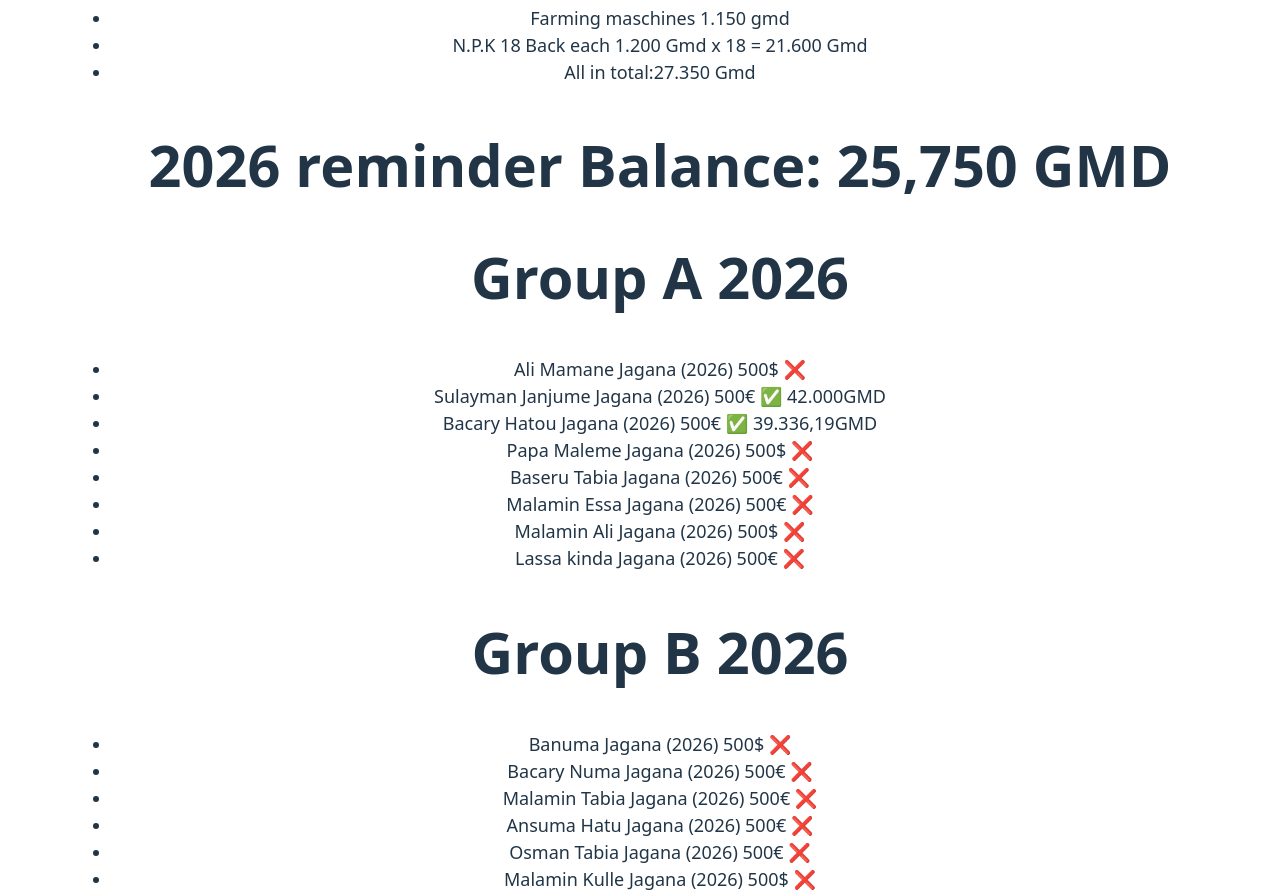
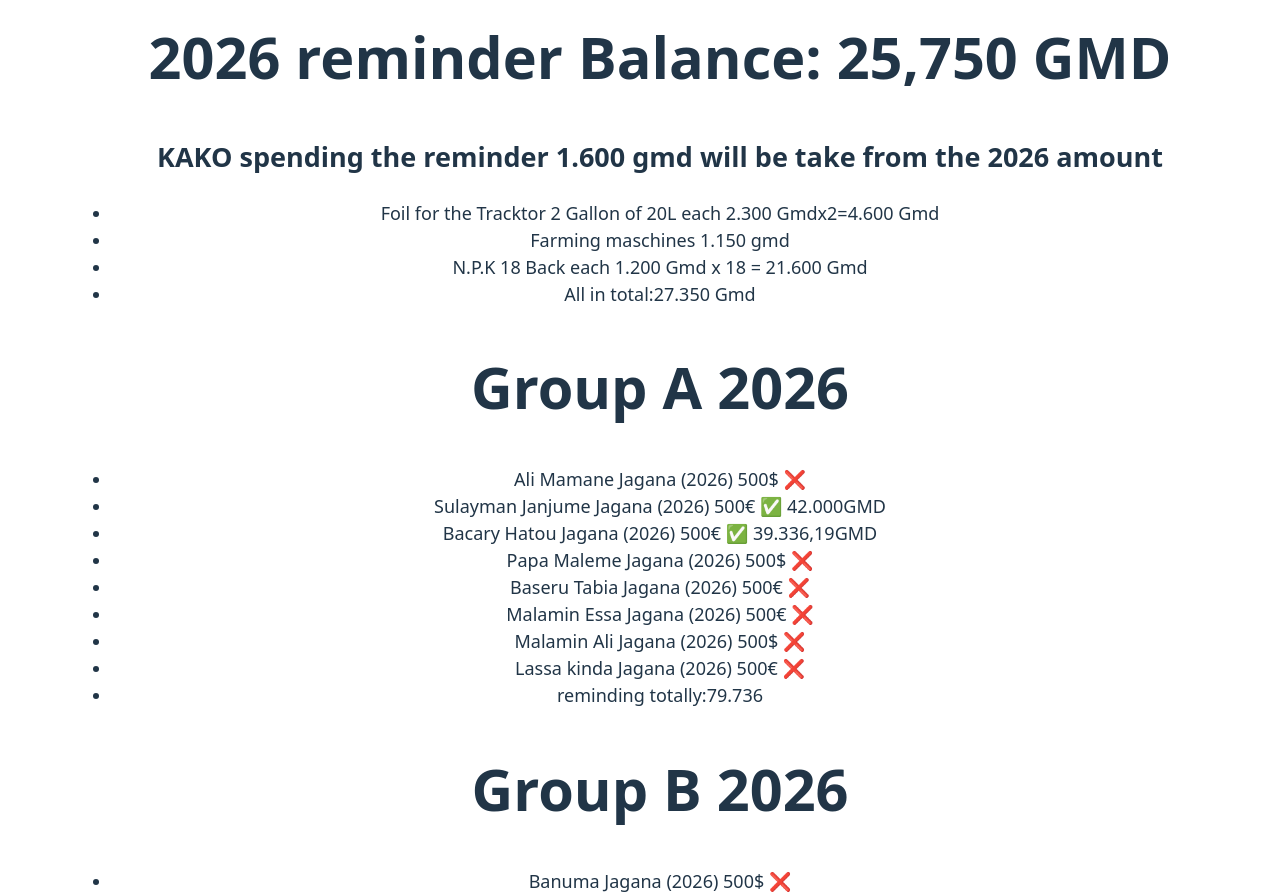
Before and after one commit to Malaminjagana/Indembaya-react, a React (Vite) app: page / in a window 1280 px wide. Shown: the part 2281-3176 px from the top of the page. Built offline with nearby package versions, Linux system fonts and the light colour scheme.

Commit message:
new update for speding 2026

```diff
--- a/src/components/Section.jsx
+++ b/src/components/Section.jsx
@@ -55,16 +55,18 @@ function Section() {
         <li>  Suger: 15 bags @ 2,350  Dallas each totall: 35,250 GMD</li>
 
         <li>Balance: 10,250 GMD</li>
-        <li> Ramadan Spending 20,500: Dallas</li> <br/>
+        <li> Ramadan Spending 20,500: Dallas</li> <br />
+        <h1>2026  reminder Balance: 25,750 GMD</h1>
+        <h2> KAKO spending the reminder 1.600 gmd will be take from the 2026 amount </h2>
 
         <li>Foil for the Tracktor 2 Gallon of 20L each 2.300 Gmdx2=4.600 Gmd</li>
         <li>Farming maschines 1.150 gmd</li>
         <li> N.P.K 18 Back each 1.200 Gmd x 18 = 21.600 Gmd</li>
 
-        <li>All in total:27.350 Gmd</li>
+        <li>All in total:27.350 Gmd </li>
 
 
-              <h1>2026  reminder Balance: 25,750 GMD</h1>
+
 
 
 
@@ -80,6 +82,7 @@ function Section() {
         <li>Malamin Essa Jagana (2026) 500€ ❌</li>
         <li>Malamin Ali Jagana (2026) 500$ ❌</li>
         <li>Lassa kinda Jagana (2026) 500€ ❌</li>
+        <li> reminding totally:79.736</li>
 
 
 
```
